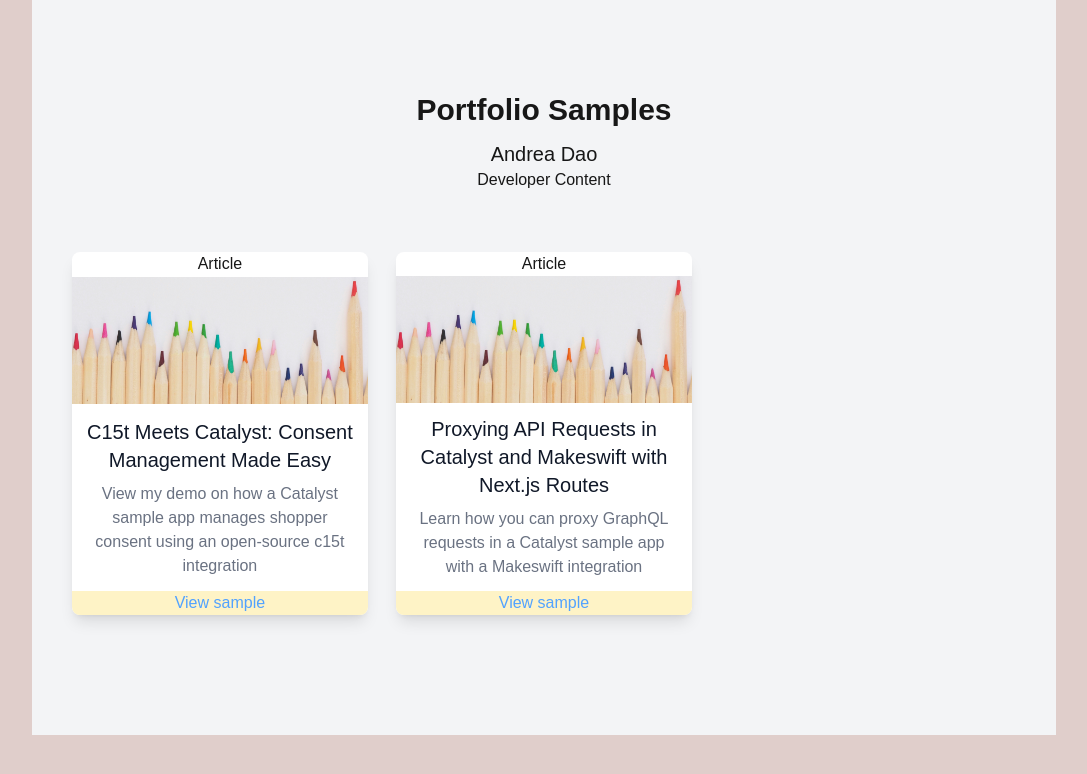
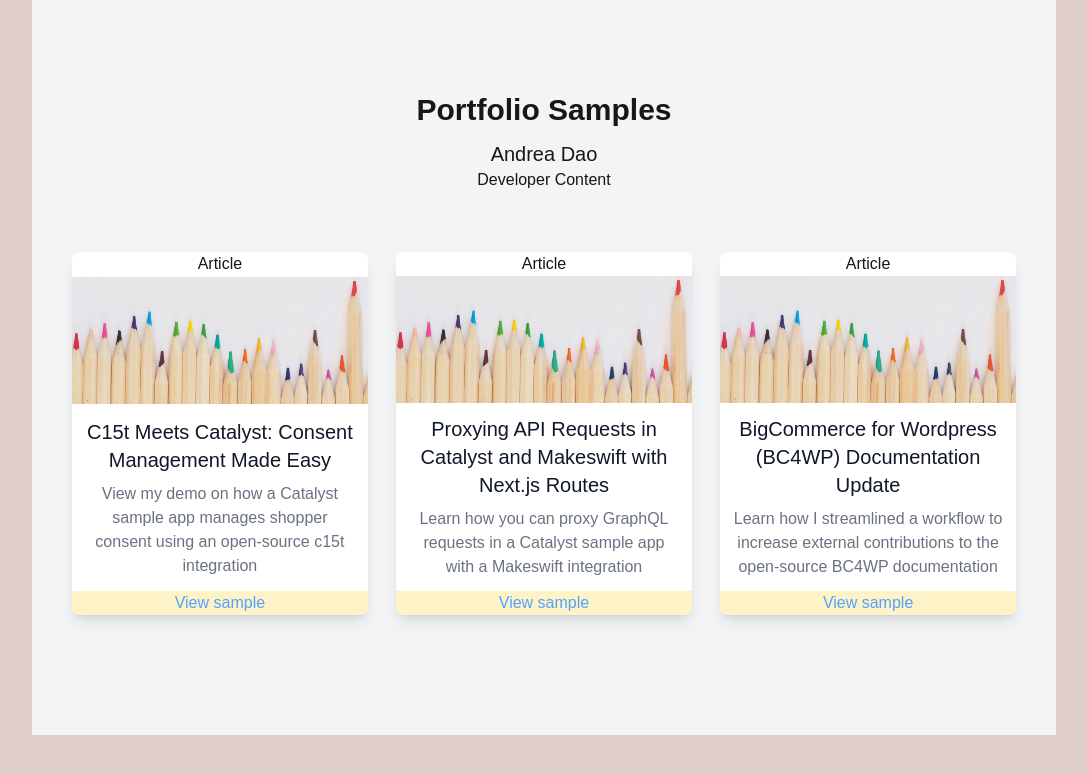
Before and after one commit to bc-andreadao/the-digital-me, a Next.js app: page /resume in a window 1280 px wide. Shown: the top 774 px of the page, without its empty margins (96-1183 px from the left). Built offline with nearby package versions, Linux system fonts and the light colour scheme.

Commit message:
update sample for BC4WP title

```diff
--- a/src/sampleData.ts
+++ b/src/sampleData.ts
@@ -31,6 +31,14 @@ const samples: sampleData[] = [
             "about": "",
             "type": "Article"
         },
+        {
+            "title": "BigCommerce for Wordpress (BC4WP) Documentation Update",
+            "description": "Learn how I streamlined a workflow to increase external contributions to the open-source BC4WP documentation",
+            "url": "bc4wp-documentation-update",
+            "sampleURL": "https://developer.bigcommerce.com/resource-hub/bc4wp-documentation-update",
+            "about": "This article explains how I automated a workflow for updating BigCommerce for WordPress (BC4WP) reference documentation. I piloted the workflow so that reference documentation could be maintained at large scale while supporting external contributions.\n\nFirst, I added DocBlocks in the BC4WP source code for its classes, methods, and hooks. Then, I created a GitHub Action that parses source-code DocBlocks and outputs the reference documentation to Markdown files. The workflow runs a shell script that uses Docker to run a phpDocumentor. I then rendered the Markdown with a Nextra site and deploy the site on Vercel. External contributors can manually trigger the workflow to update the documentation when they update DocBlock descriptions.\n\nThe sample shows I have experience working with the following:\n\n- Docs-as-code workflows\n- GitHub actions, CI/CD, automations\n- Markdown, static site generators (Nextra)\n- Writing DocBlocks & reading production code\n- Maintaining large docs at scale\n- Process and editorial improvements\n- Contribution workflows, review/rollback, and preview environments\n- AI tools to facilitate documentatation (writing DocBlocks, creating workflows)",
+            "type": "Article"
+        },
     ]
 
 export default samples;
```
